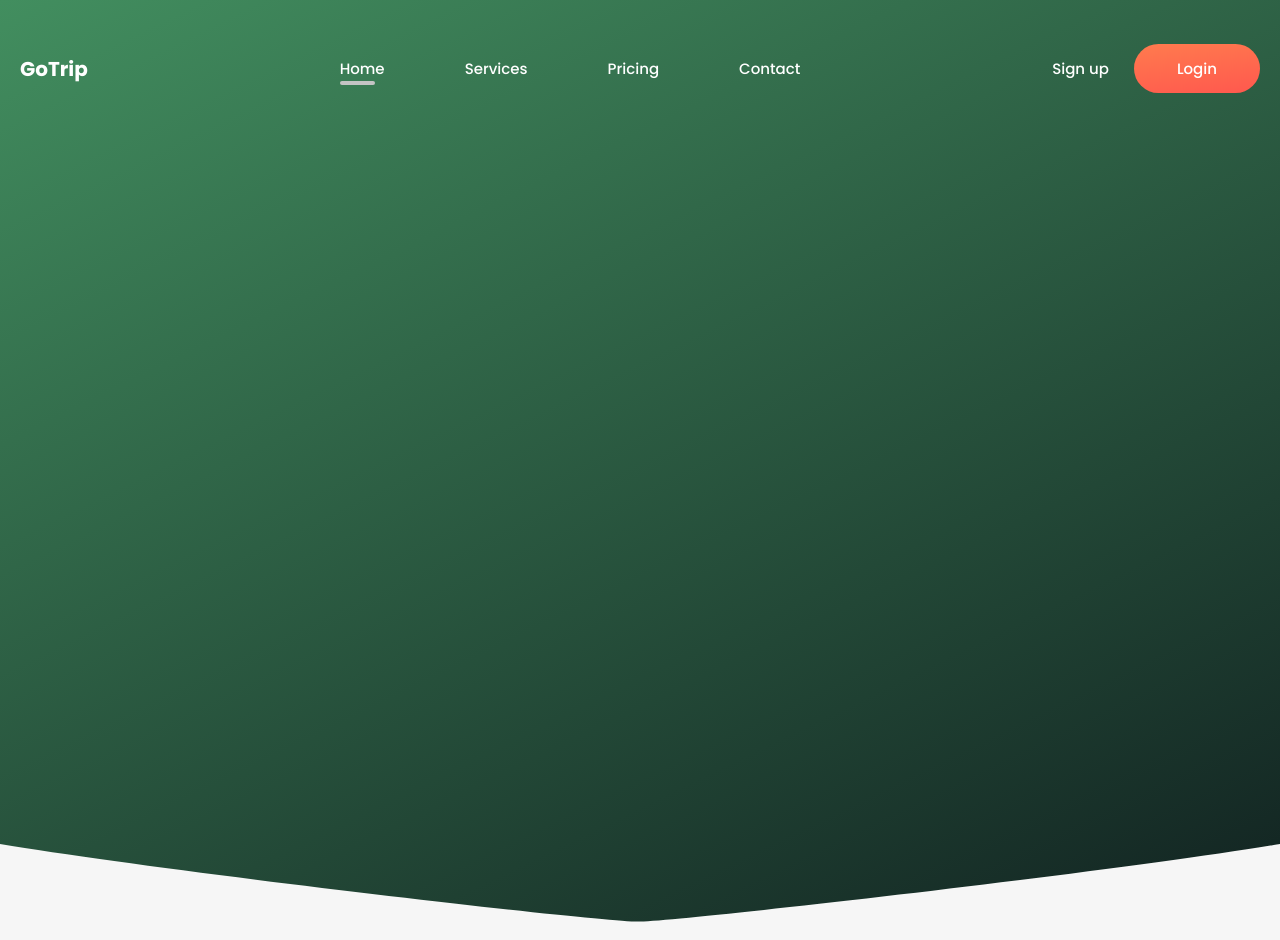
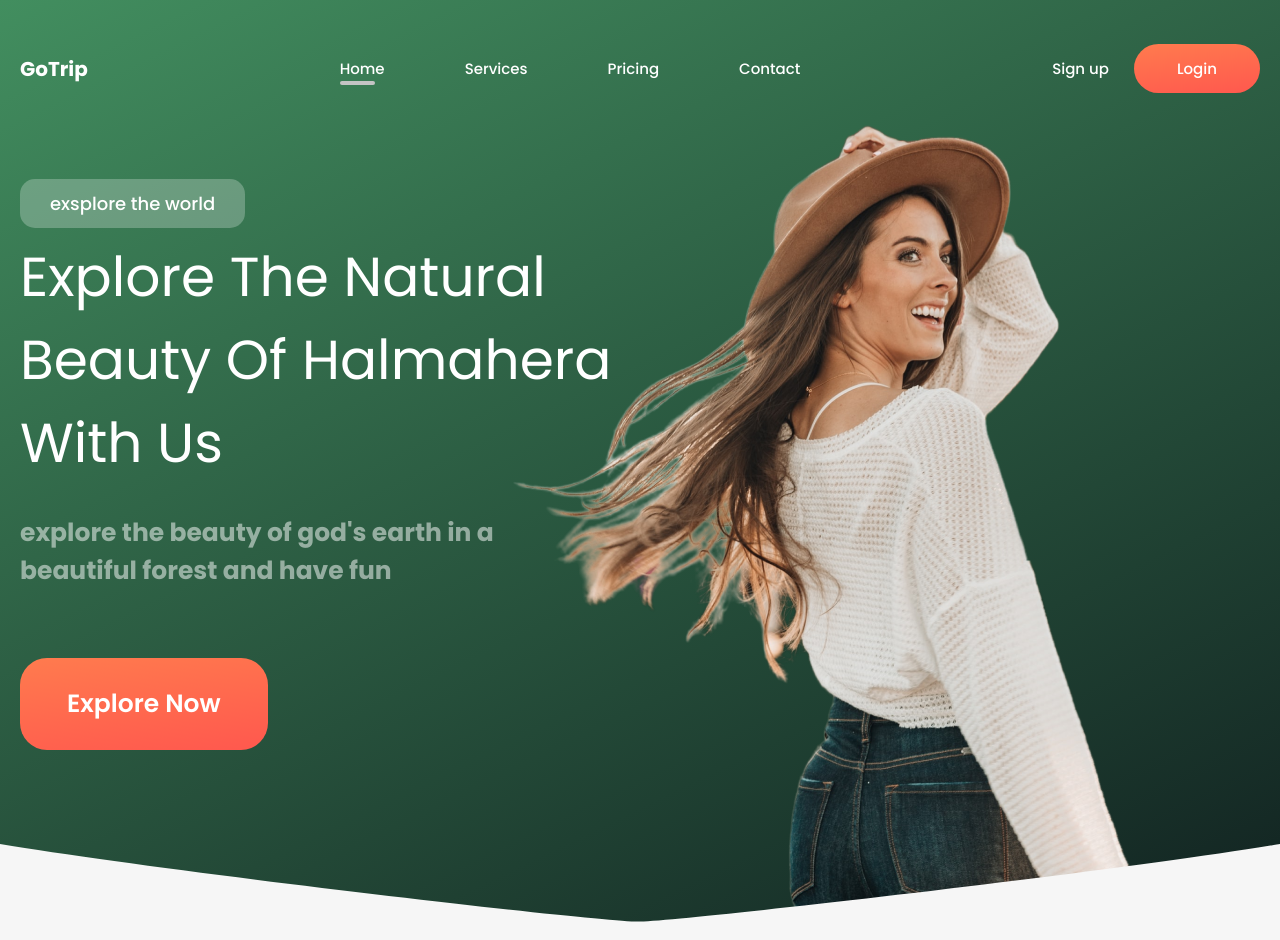
Before and after one commit to VladyslavMolchan/Explorer_the_word, a plain HTML site: page index.html in a window 1280 px wide. Drawn offline with Linux system fonts and the light colour scheme.

Commit message:
header content and header img

```diff
--- a/css/style.css
+++ b/css/style.css
@@ -34,6 +34,7 @@ body {
     min-height: 940px;
     background: linear-gradient(154deg, #428E5F 0%, #112120 100%), #204434;
     padding-top: 44px;
+    overflow: hidden;
 }
 
 .header::after {
@@ -54,10 +55,31 @@ body {
 }
 
 .header__top {
-margin-bottom: 86px;
+    margin-bottom: 86px;
 }
+
+.header__row {
+    display: flex;
+}
+
 .header__content {
     max-width: 592px;
+    position: relative;
+    z-index: 1;
+}
+
+.header__img {
+    position: relative;
+    flex-grow: 1;
+}
+
+.header__img img {
+    max-width: unset;
+    position: absolute;
+    width: 894px;
+    height: 940px;
+    top: -181px;
+    right: -87px;
 }
 
 /* Navigation */
@@ -145,3 +167,50 @@ margin-bottom: 86px;
     position: relative;
     top: 1px;
 }
+
+/* header-content */
+
+.header__content {
+    color: #fff;
+}
+
+.header__badge {
+    display: inline-block;
+    margin-bottom: 7px;
+    font-size: 18px;
+    font-weight: 500;
+    padding: 11px 30px;
+    border-radius: 15px;
+    background: rgba(255, 255, 255, 0.25);
+}
+
+.header__title {
+    font-size: 55px;
+    margin-bottom: 30px;
+}
+
+.header__text {
+    font-size: 25px;
+    font-weight: 700;
+    color: rgba(255, 255, 255, 0.5);
+    margin-bottom: 68px;
+}
+
+.header__btn {
+    display: inline-block;
+    padding: 27px 47px;
+    font-size: 25px;
+    font-weight: 600;
+    border-radius: 27px;
+    background: linear-gradient(172deg, #FF7B4E 0%, #FF584E 100%);
+}
+
+.header__btn:hover {
+    color: rgb(215, 203, 203);
+    transition: color 0.2 ease-in;
+}
+
+.header__btn:active {
+    position: relative;
+    top: 1px;
+}
--- a/index.html
+++ b/index.html
@@ -29,9 +29,22 @@
                 </nav>
             </div>
 
-            <div class="header__content">
 
+            <div class="header__row">
+                <div class="header__content">
+                    <div class="header__badge">exsplore the world</div>
+                    <h1 class="header__title">Explore The Natural
+                     Beauty Of Halmahera
+                     With Us</h1>
+                    <div class="header__text"><p>explore the beauty of god's earth in a beautiful forest and have fun</p></div>
+                    <a href="#!" class="header__btn">Explore Now</a>
+                 </div>
+
+                 <div class="header__img">
+                    <img src="./img/header/header-img.png" alt="woman" >
+                 </div>
             </div>
+
         </div>
     </header>
 
```
